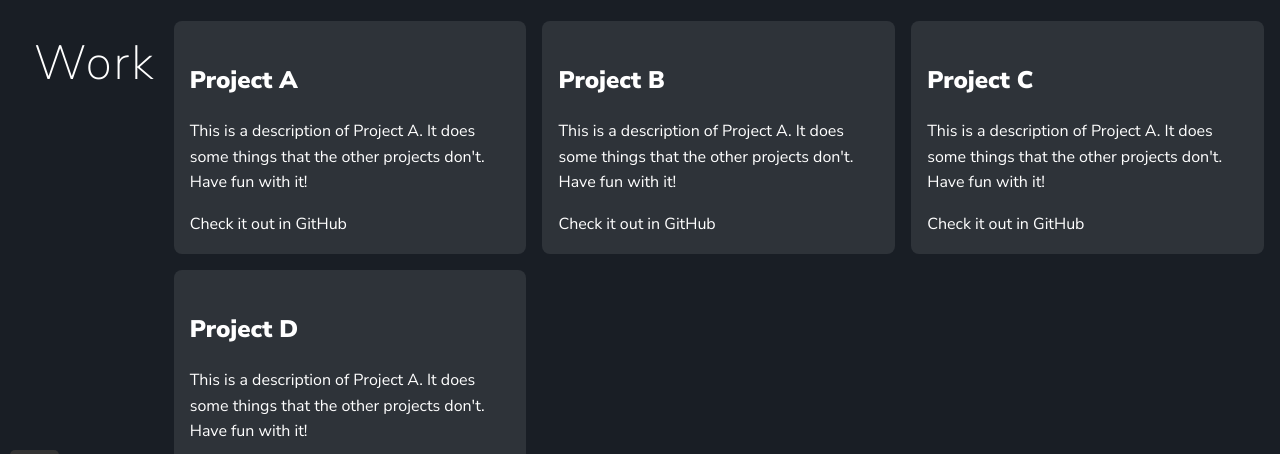
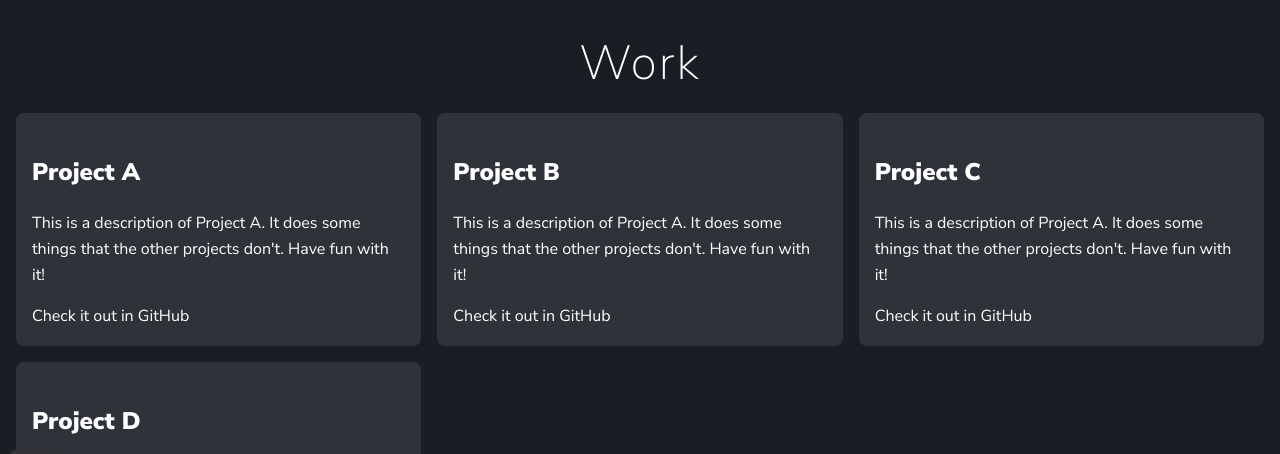
Before and after one commit to micujones/professional-portfolio, a plain HTML site: page work.html in a window 1280 px wide. Shown: the part 311-765 px from the top of the page. Drawn offline with nearby package versions, Linux system fonts and the light colour scheme.

Commit message:
Restore browser window layout

```diff
--- a/css/style.production.css
+++ b/css/style.production.css
@@ -24,15 +24,6 @@ body {
     font-size: 16px;
     line-height: 1.6;
     color: #fff;
-}
-
-main {
-    display: -webkit-box;
-    display: -ms-flexbox;
-    display: flex;
-    -webkit-box-pack: center;
-        -ms-flex-pack: center;
-            justify-content: center;
 }
 
 @media screen and (max-width: 500px) {
```
